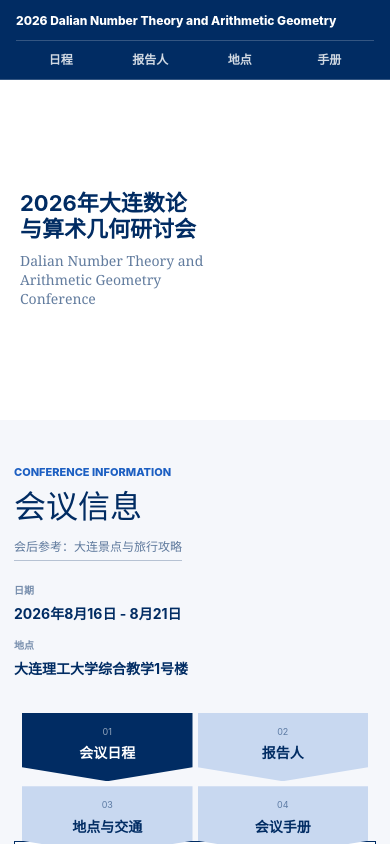
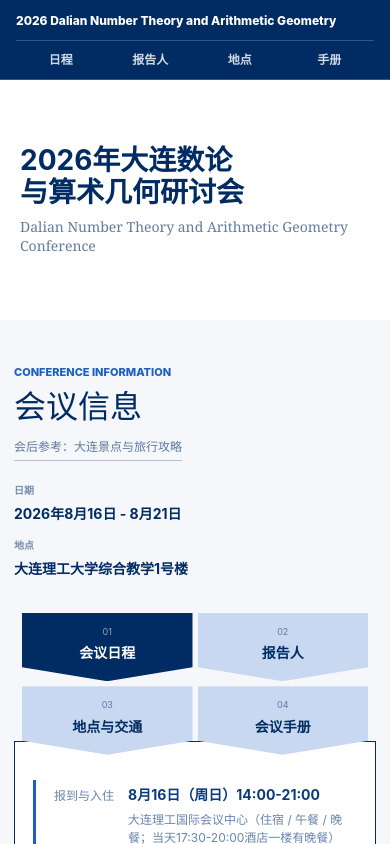
Before and after one commit to Enhui000/mathwesite, a Next.js app: page / in a window 390 px wide. Shown: the top 844 px of the page. Built offline with nearby package versions, Linux system fonts and the light colour scheme.

Commit message:
Rebalance conference title scale

```diff
--- a/app/globals.css
+++ b/app/globals.css
@@ -3900,14 +3900,14 @@ textarea {
   align-items: center;
   background-color: #ffffff;
   display: flex;
-  min-height: clamp(280px, 32svh, 340px);
+  min-height: clamp(220px, 25svh, 270px);
   overflow: hidden;
   padding: 24px clamp(24px, 7vw, 112px);
   position: relative;
 }
 
 .static-hero-content {
-  max-width: 600px;
+  max-width: 760px;
   position: relative;
   z-index: 1;
 }
@@ -3923,12 +3923,12 @@ textarea {
 
 .static-hero-content h1 {
   color: var(--ink);
-  font-size: 27px;
+  font-size: 38px;
   font-weight: 720;
   letter-spacing: 0;
   line-height: 1.15;
   margin: 0;
-  max-width: 560px;
+  max-width: 760px;
 }
 
 .static-hero-subtitle {
@@ -4262,11 +4262,11 @@ textarea {
 
 @media (max-width: 980px) {
   .static-hero-content {
-    max-width: 62%;
+    max-width: 100%;
   }
 
   .static-hero-content h1 {
-    font-size: 26px;
+    font-size: 34px;
   }
 
   .workspace-intro {
@@ -4306,16 +4306,16 @@ textarea {
 
   .static-conference-hero {
     align-items: center;
-    min-height: 340px;
-    padding: 28px 20px;
+    min-height: 240px;
+    padding: 24px 20px;
   }
 
   .static-hero-content {
-    max-width: 58%;
+    max-width: 100%;
   }
 
   .static-hero-content h1 {
-    font-size: 22px;
+    font-size: 28px;
   }
 
   .conference-workspace {
```
